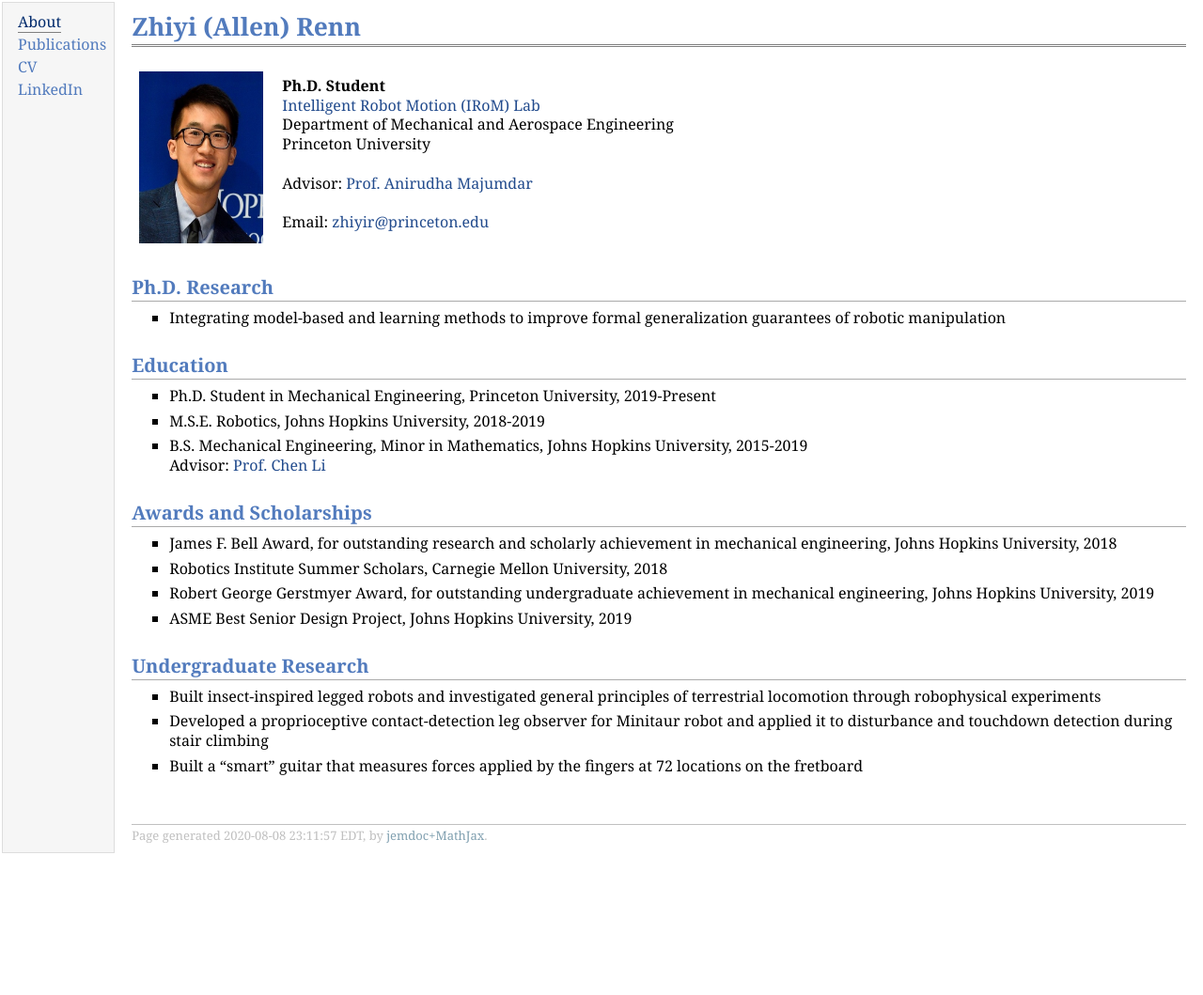
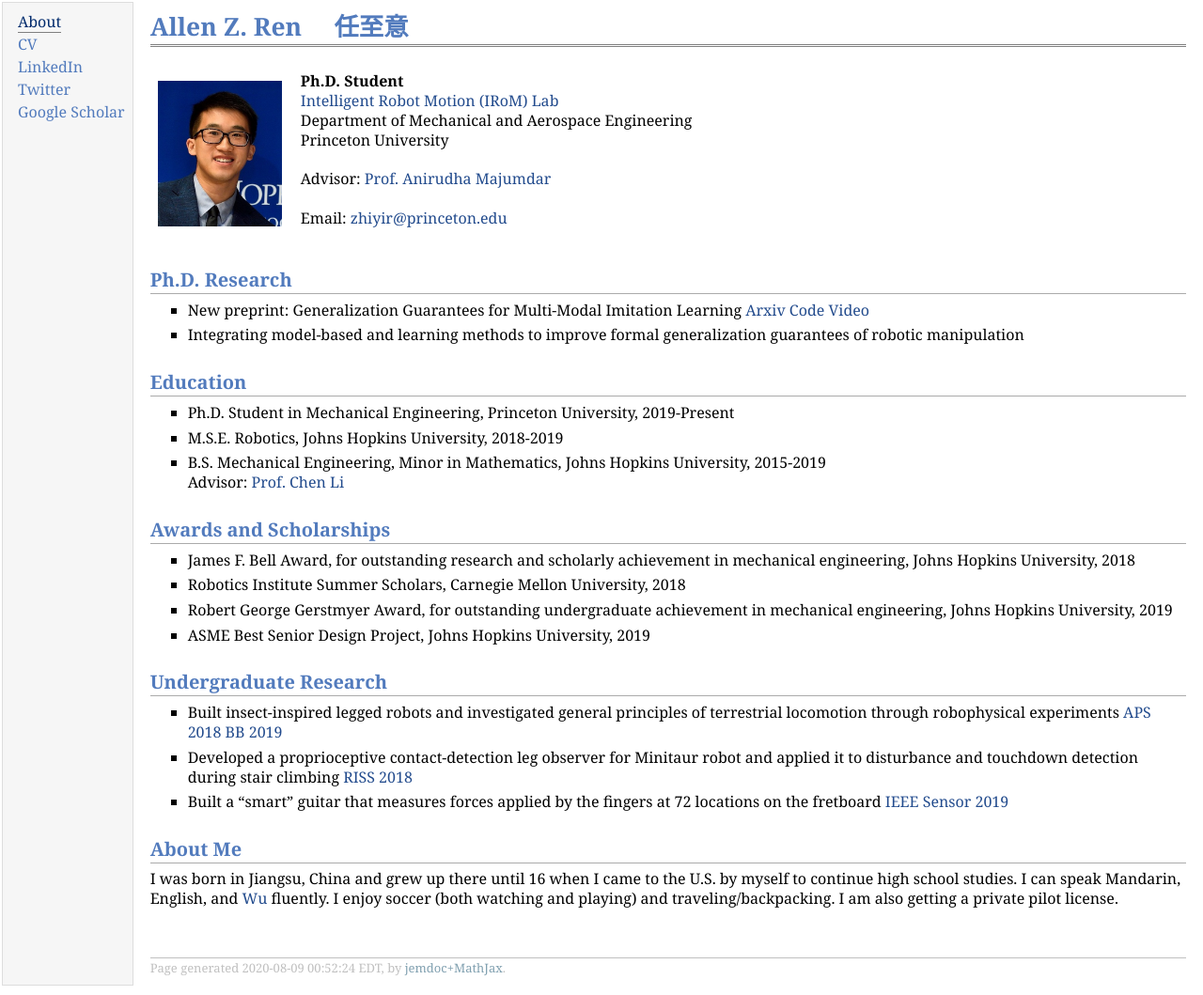
Before and after one commit to zren96/website, a plain HTML site: page index.html in a window 1280 px wide. Shown: the whole page at 94% size. Before the commit the page ends 918 px from the top, so only its background shows below. Drawn offline with Linux system fonts and the light colour scheme.

Commit message:
update paper and simplify

```diff
--- a/index.html
+++ b/index.html
@@ -5,23 +5,24 @@
 <meta name="generator" content="jemdoc, see http://jemdoc.jaboc.net/" />
 <meta http-equiv="Content-Type" content="text/html;charset=utf-8" />
 <link rel="stylesheet" href="jemdoc.css" type="text/css" />
-<title>Zhiyi (Allen) Renn</title>
+<title>Allen Z. Ren      任至意</title>
 </head>
 <body>
 <table summary="Table for page layout." id="tlayout">
 <tr valign="top">
 <td id="layout-menu">
 <div class="menu-item"><a href="index.html" class="current">About</a></div>
-<div class="menu-item"><a href="publications.html">Publications</a></div>
 <div class="menu-item"><a href="CV_Princeton_08.31.2019.pdf">CV</a></div>
-<div class="menu-item"><a href="https://www.linkedin.com/in/zhiyi-allen-ren-25518867/">LinkedIn</a></div>
+<div class="menu-item"><a href="https://www.linkedin.com/in/zhiyi-allen-ren/">LinkedIn</a></div>
+<div class="menu-item"><a href="https://twitter.com/ZhiyiRen">Twitter</a></div>
+<div class="menu-item"><a href="https://scholar.google.com/citations?user=mgMzkYMAAAAJ&hl=en">Google&nbsp;Scholar</a></div>
 </td>
 <td id="layout-content">
 <div id="toptitle">
-<h1>Zhiyi (Allen) Renn</h1>
+<h1>Allen Z. Ren  &nbsp;&nbsp;&nbsp;&nbsp;任至意</h1>
 </div>
 <table class="imgtable"><tr><td>
-<a href="headshot_hopkins.jpg"><img src="\pictures\headshot_hopkins.jpg" alt="headshot" width="132px" height="183px" /></a>&nbsp;</td>
+<a href="headshot_hopkins.jpg"><img src="\pictures\headshot_hopkins.jpg" alt="headshot" width="132px" height="155px" /></a>&nbsp;</td>
 <td align="left"><p><b>Ph.D. Student</b><br />
 <a href="https://irom-lab.princeton.edu/" target=&ldquo;blank&rdquo;>Intelligent Robot Motion (IRoM) Lab</a><br />
 Department of Mechanical and Aerospace Engineering<br />
@@ -31,6 +32,8 @@ Email: <a href="mailto:zhiyir@princeton.edu" target=&ldquo;blank&rdquo;>zhiyir@p
 </td></tr></table>
 <h2>Ph.D. Research</h2>
 <ul>
+<li><p>New preprint: Generalization Guarantees for Multi-Modal Imitation Learning <a href="https://arxiv.org/abs/2008.01913" target=&ldquo;blank&rdquo;>Arxiv</a> <a href="https://github.com/irom-lab/PAC-Imitation" target=&ldquo;blank&rdquo;>Code</a> <a href="https://www.youtube.com/watch?v=dfXyHvOTolc&amp;t=1s" target=&ldquo;blank&rdquo;>Video</a></p>
+</li>
 <li><p>Integrating model-based and learning methods to improve formal generalization guarantees of robotic manipulation </p>
 </li>
 </ul>
@@ -57,16 +60,18 @@ Advisor: <a href="https://me.jhu.edu/faculty/chen-li/" target=&ldquo;blank&rdquo
 </ul>
 <h2>Undergraduate Research</h2>
 <ul>
-<li><p>Built insect-inspired legged robots and investigated general principles of terrestrial locomotion through robophysical experiments</p>
+<li><p>Built insect-inspired legged robots and investigated general principles of terrestrial locomotion through robophysical experiments <a href="http://meetings.aps.org/Meeting/MAR18/Session/B50.10" target=&ldquo;blank&rdquo;>APS 2018</a> <a href="\pdfs\bb_2017.pdf" target=&ldquo;blank&rdquo;>BB 2019</a></p>
 </li>
-<li><p>Developed a proprioceptive contact-detection leg observer for Minitaur robot and applied it to disturbance and touchdown detection during stair climbing</p>
+<li><p>Developed a proprioceptive contact-detection leg observer for Minitaur robot and applied it to disturbance and touchdown detection during stair climbing <a href="pdfs/riss_2018.pdf">RISS 2018</a></p>
 </li>
-<li><p>Built a &ldquo;smart&rdquo; guitar that measures forces applied by the ﬁngers at 72 locations on the fretboard</p>
+<li><p>Built a &ldquo;smart&rdquo; guitar that measures forces applied by the ﬁngers at 72 locations on the fretboard <a href="\pdfs\sensor_2019.pdf" target=&ldquo;blank&rdquo;>IEEE Sensor 2019</a></p>
 </li>
 </ul>
+<h2>About Me</h2>
+<p>I was born in Jiangsu, China and grew up there until 16 when I came to the U.S. by myself to continue high school studies. I can speak Mandarin, English, and <a href="https://en.wikipedia.org/wiki/Wu_Chinese" target=&ldquo;blank&rdquo;>Wu</a> fluently. I enjoy soccer (both watching and playing) and traveling/backpacking. I am also getting a private pilot license.</p>
 <div id="footer">
 <div id="footer-text">
-Page generated 2020-08-08 23:11:57 EDT, by <a href="https://github.com/wsshin/jemdoc_mathjax" target="blank">jemdoc+MathJax</a>.
+Page generated 2020-08-09 00:52:24 EDT, by <a href="https://github.com/wsshin/jemdoc_mathjax" target="blank">jemdoc+MathJax</a>.
 </div>
 </div>
 </td>
```
Also changed, not shown: publications.html (+7 -5 lines), 6 other files.
